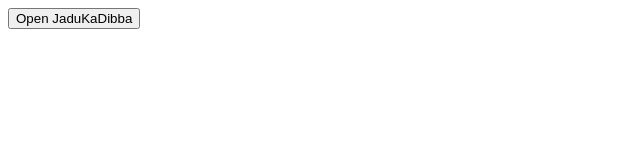
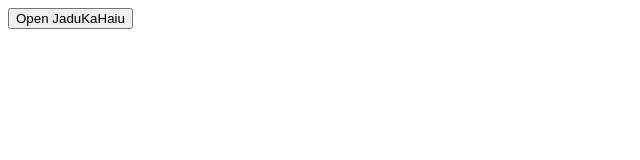
Before and after one commit to acciojob/modal-magic-devRahullkr, a website: page main.html in a window 1280 px wide. Shown: the full height of the page, 0-640 px from the left. Drawn offline with Linux system fonts and the light colour scheme.

Commit message:
created a submission

```diff
--- a/main.html
+++ b/main.html
@@ -8,7 +8,7 @@
 
 <body>
 	<!-- the entire body must be written by student -->
-<button id="openModal">Open JaduKaDibba</button>
+<button id="openModal">Open JaduKaHaiu</button>
 
   <div class="modal-overlay">
     <div class="modal">
```
